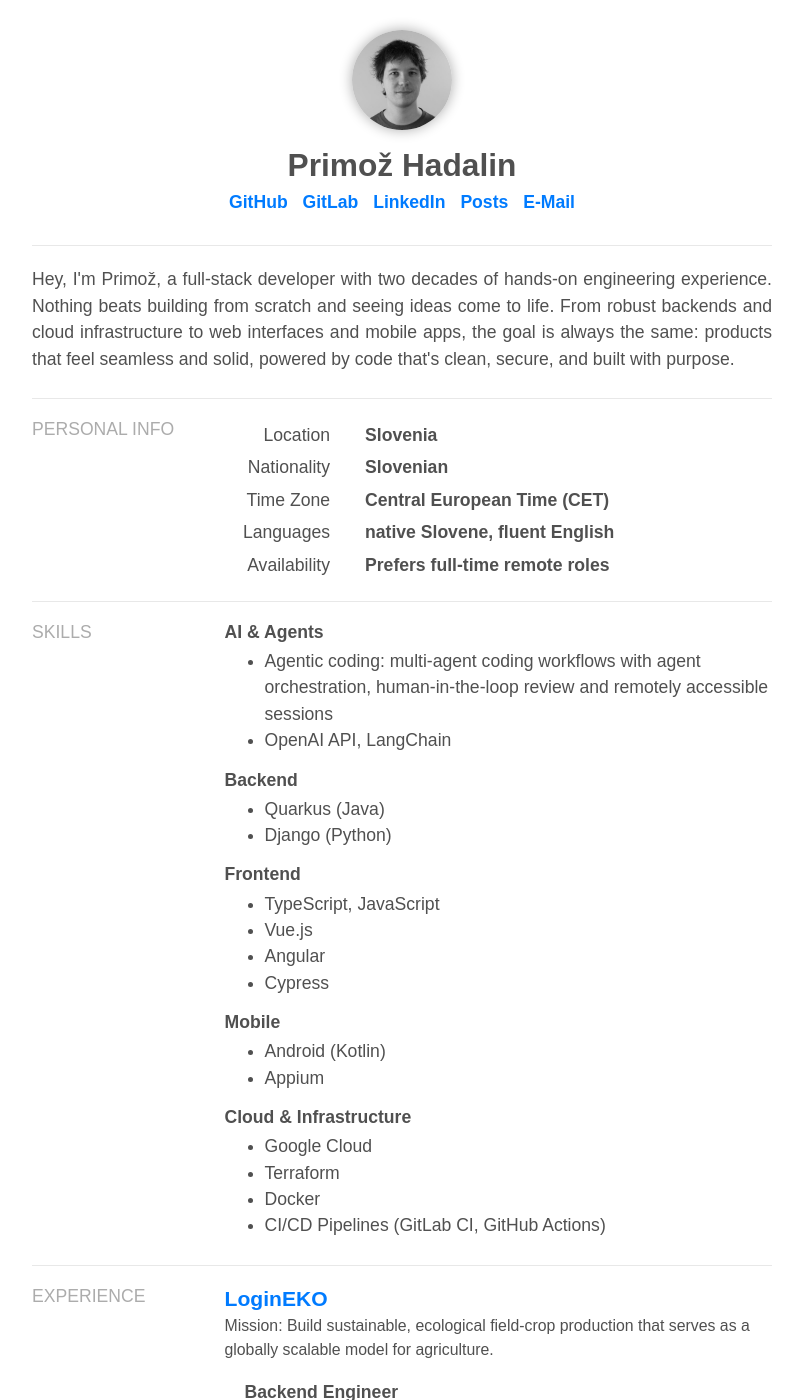
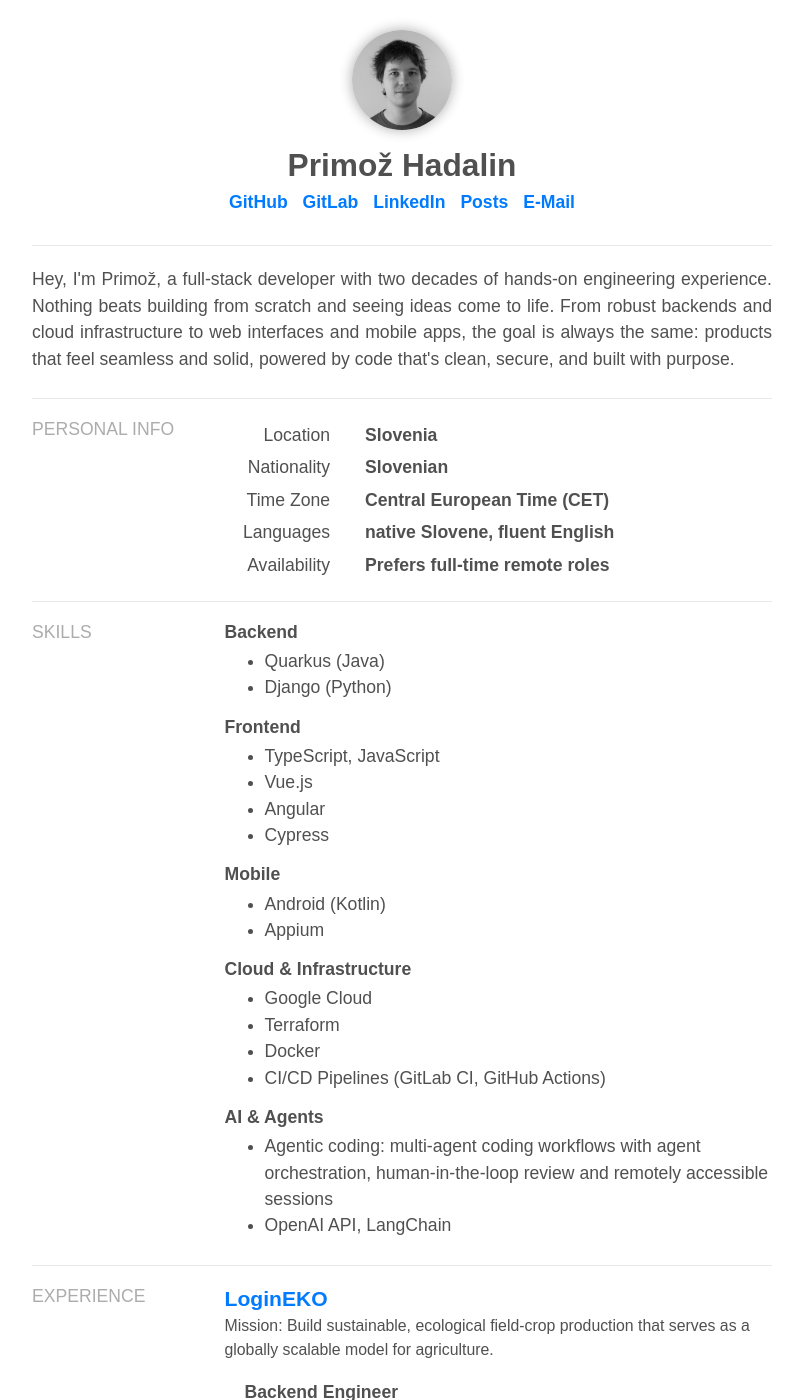
Before and after one commit to hadalin/hadalin.github.io, a Jekyll site: the page built from index.html, in a window 1280 px wide and 1400 px high. Shown: the whole window, without its empty margins (238-1041 px from the left). Built offline with Jekyll 4.4.1, drawn with Linux system fonts in a browser that asks for light colours; some web fonts are replaced; Markdown is read by kramdown in place of the engine named in the settings; some of the changed lines change nothing that is shown.

Commit message:
Move section

```diff
--- a/index.html
+++ b/index.html
@@ -114,13 +114,6 @@
             </div>
             <div class="col-12 col-sm-9 skills">
                 <div>
-                    <h3 class="subsection-title">AI & Agents</h3>
-                    <ul>
-                        <li>Agentic coding: multi-agent coding workflows with agent orchestration, human-in-the-loop review and remotely accessible sessions</li>
-                        <li>OpenAI API, LangChain</li>
-                    </ul>
-                </div>
-                <div>
                     <h3 class="subsection-title">Backend</h3>
                     <ul>
                         <li>Quarkus (Java)</li>
@@ -151,6 +144,14 @@
                         <li>Terraform</li>
                         <li>Docker</li>
                         <li>CI/CD Pipelines (GitLab CI, GitHub Actions)</li>
+                    </ul>
+                </div>
+                <div>
+                    <h3 class="subsection-title">AI & Agents</h3>
+                    <ul>
+                        <li>Agentic coding: multi-agent coding workflows with agent orchestration, human-in-the-loop review and remotely
+                            accessible sessions</li>
+                        <li>OpenAI API, LangChain</li>
                     </ul>
                 </div>
             </div>
```
